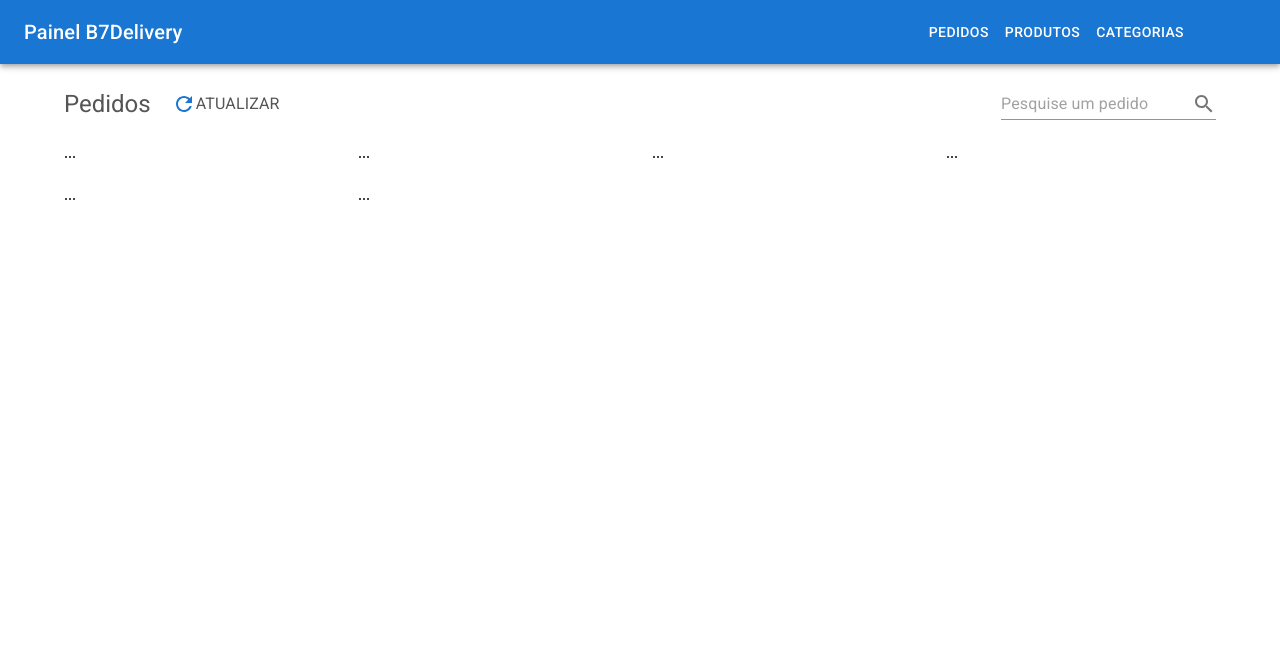
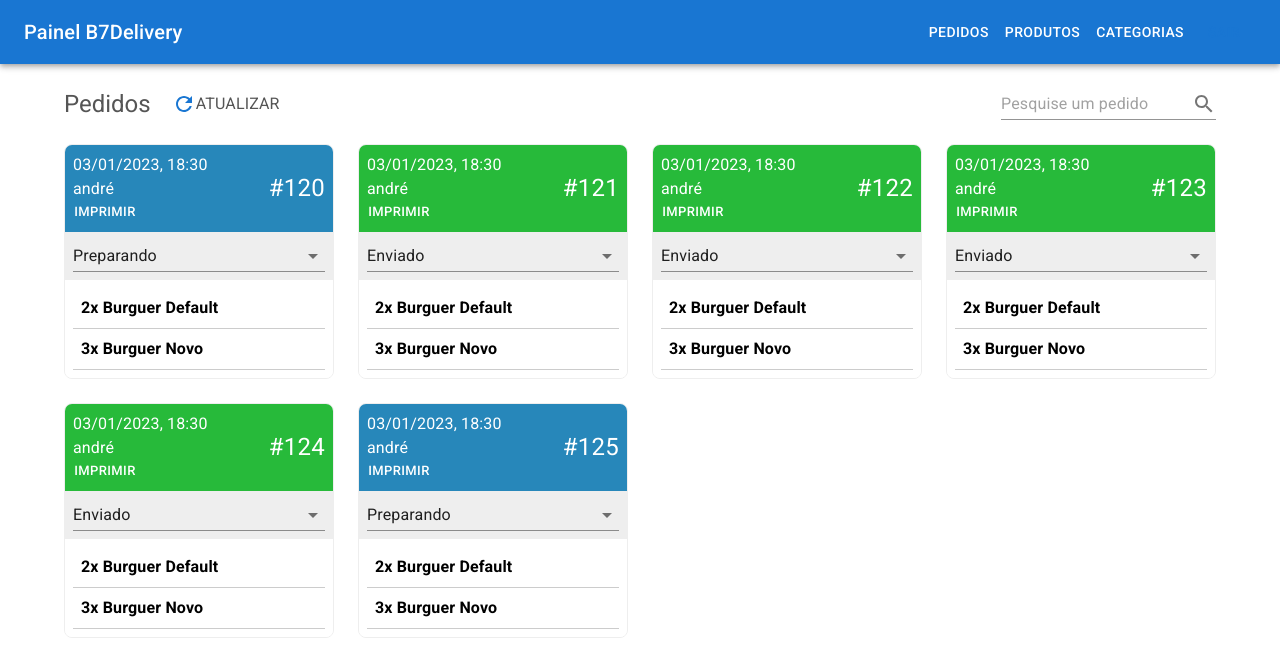
Before and after one commit to LeonardoMachadoF/b7delivery-painel-mui, a Next.js app: page /pedidos in a window 1280 px wide. Shown: the top 670 px of the page. Built offline with nearby package versions, Linux system fonts and the light colour scheme.

Commit message:
orderItem component on the products page

```diff
--- a/src/app/(inside)/pedidos/page.tsx
+++ b/src/app/(inside)/pedidos/page.tsx
@@ -3,6 +3,7 @@
 import { OrderItem } from "@/components/OrderItem";
 import { api } from "@/libs/api";
 import { Order } from "@/types/Order";
+import { OrderStatus } from "@/types/OrderStatus";
 import { Refresh, Search } from "@mui/icons-material";
 import { Box, Button, CircularProgress, Grid, InputAdornment, Skeleton, TextField, Typography } from "@mui/material";
 import { useEffect, useState } from "react";
@@ -29,6 +30,11 @@ const Page = () => {
     const handleSearchInput = () => { };
 
     const handleSearchKey = () => { };
+
+    const handleChangeStatus = async (id: number, newStatus: OrderStatus) => {
+        await api.changeOrderStatus(id, newStatus);
+        getOrders();
+    }
 
     return (
         <Box sx={{ my: 3 }}>
@@ -85,8 +91,11 @@ const Page = () => {
                     :
                     orders.map((item, index) => {
                         return (
-                            <Grid item xs={1}>
-                                <OrderItem item={item} />
+                            <Grid item xs={1} key={item.id}>
+                                <OrderItem
+                                    item={item}
+                                    onChangeStatus={handleChangeStatus}
+                                />
                             </Grid>
                         )
                     })
--- a/src/components/OrderItem.tsx
+++ b/src/components/OrderItem.tsx
@@ -1,12 +1,77 @@
+import { dateFormatter } from "@/libs/dateFormatter";
 import { Order } from "@/types/Order";
-import { Box } from "@mui/material";
+import { OrderStatus } from "@/types/OrderStatus";
+import { Box, Button, MenuItem, Select, SelectChangeEvent, Typography } from "@mui/material";
 
 type Props = {
     item: Order;
+    onChangeStatus: (id: number, newStatus: OrderStatus) => void;
 }
 
-export const OrderItem = ({ item }: Props) => {
+export const OrderItem = ({ item, onChangeStatus }: Props) => {
+
+    const getStatusBackground = (status: OrderStatus) => {
+        const statuses = {
+            preparing: '#2787BA',
+            sent: '#27BA3A',
+            delivered: '#999999'
+        };
+
+        return statuses[status];
+    }
+
+    // const handleStatusChange = (event: SelectChangeEvent) => {
+    //     onChangeStatus(item.id, event.target.value as OrderStatus);
+    // }
+
     return (
-        <Box>...</Box>
+        <Box sx={{ border: '1px solid #eee', color: '#fff', borderRadius: 2, overflow: 'hidden' }}>
+            <Box sx={{
+                display: 'flex',
+                justifyContent: 'space-between',
+                alignItems: 'center',
+                p: 1,
+                backgroundColor: getStatusBackground(item.status)
+            }}>
+                <Box>
+                    <Typography component='p'>{dateFormatter(item.orderDate)}</Typography>
+                    <Typography component='p'>{item.username}</Typography>
+                    <Button size="small" sx={{ color: "#fff", p: 0 }}>Imprimir</Button>
+                </Box>
+                <Box>
+                    <Typography component='p' sx={{ fontSize: 24 }}>#{item.id}</Typography>
+                </Box>
+            </Box>
+            <Box sx={{ backgroundColor: '#eee', p: 1 }}>
+                <Select
+                    variant="standard"
+                    value={item.status}
+                    fullWidth
+                    onChange={e => onChangeStatus(item.id, e.target.value as OrderStatus)}
+                >
+                    <MenuItem value="preparing">Preparando</MenuItem>
+                    <MenuItem value="sent">Enviado</MenuItem>
+                    <MenuItem value="delivered">Entregue</MenuItem>
+                </Select>
+            </Box>
+            <Box sx={{ p: 1, backgroundColor: '#fff' }}>
+                {item.products.map((productItem, index) => {
+                    return (
+                        <Typography
+                            key={index}
+                            component='p'
+                            sx={{
+                                p: 1,
+                                color: '#000',
+                                fontWeight: 'bold',
+                                borderBottom: '1px solid #ccc'
+                            }}
+                        >
+                            {`${productItem.qt}x ${productItem.product.name}`}
+                        </Typography>
+                    )
+                })}
+            </Box>
+        </Box >
     );
 }
--- a/src/libs/api.ts
+++ b/src/libs/api.ts
@@ -47,7 +47,7 @@ export const api = {
         return new Promise(resolve => {
             setTimeout(() => {
                 const orders: Order[] = [];
-                const statuses: OrderStatus[] = ['delivery', 'preparing', 'sent'];
+                const statuses: OrderStatus[] = ['delivered', 'preparing', 'sent'];
 
                 for (let i = 0; i < 6; i++) {
                     orders.push({
@@ -83,5 +83,8 @@ export const api = {
                 resolve(orders);
             }, 1000)
         })
+    },
+    changeOrderStatus: async (id: number, newStatus: OrderStatus) => {
+        return true;
     }
 }
--- /dev/null
+++ b/src/libs/dateFormatter.ts
@@ -0,0 +1,4 @@
+export const dateFormatter = (date: string | Date) => {
+    return new Intl.DateTimeFormat('pt-BR', { dateStyle: 'short', timeStyle: 'short' })
+        .format(date instanceof Date ? date : new Date(date));
+}
--- a/src/types/OrderStatus.ts
+++ b/src/types/OrderStatus.ts
@@ -1 +1 @@
-export type OrderStatus = 'preparing' | 'sent' | 'delivery';
+export type OrderStatus = 'preparing' | 'sent' | 'delivered';
```
